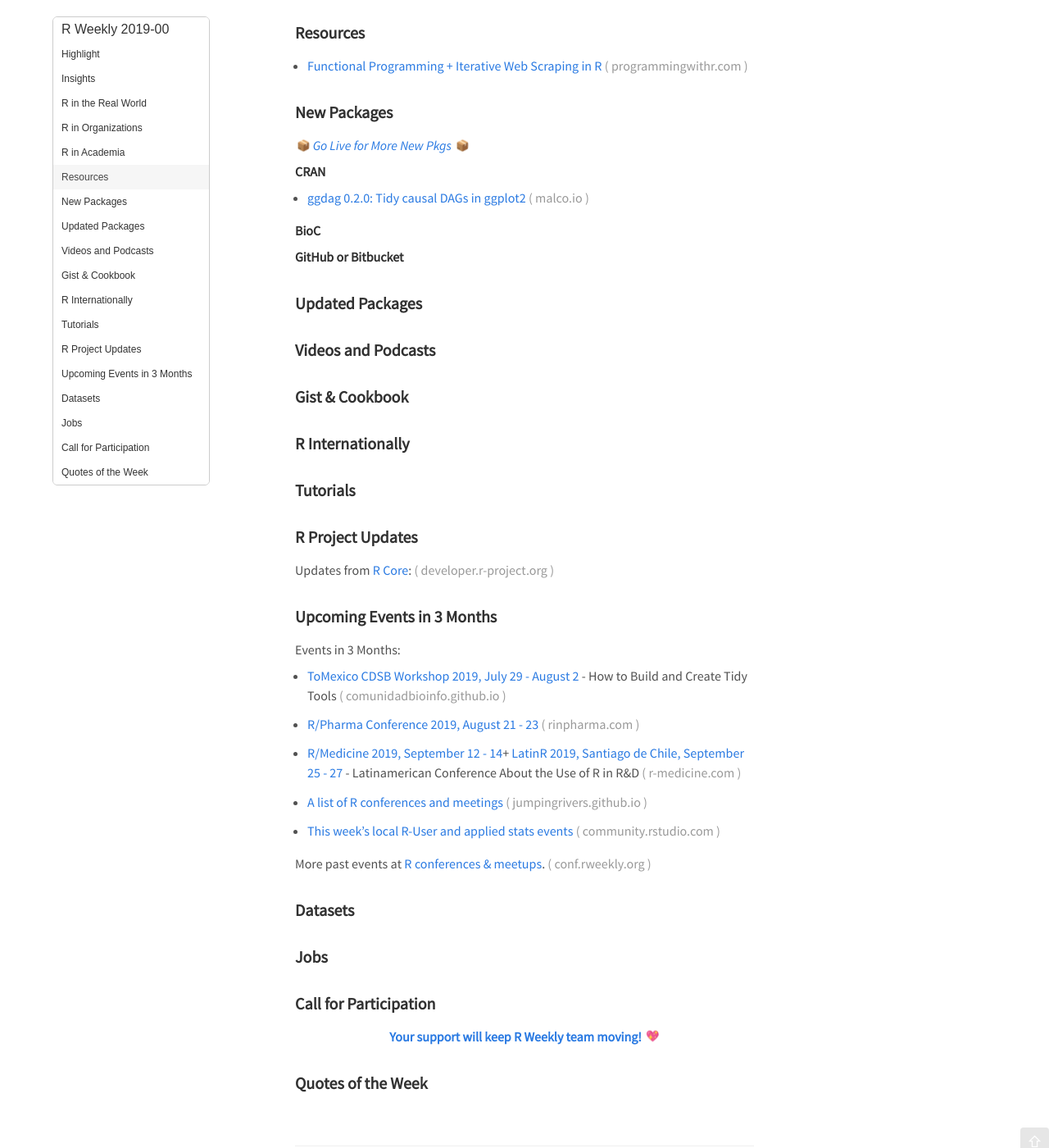
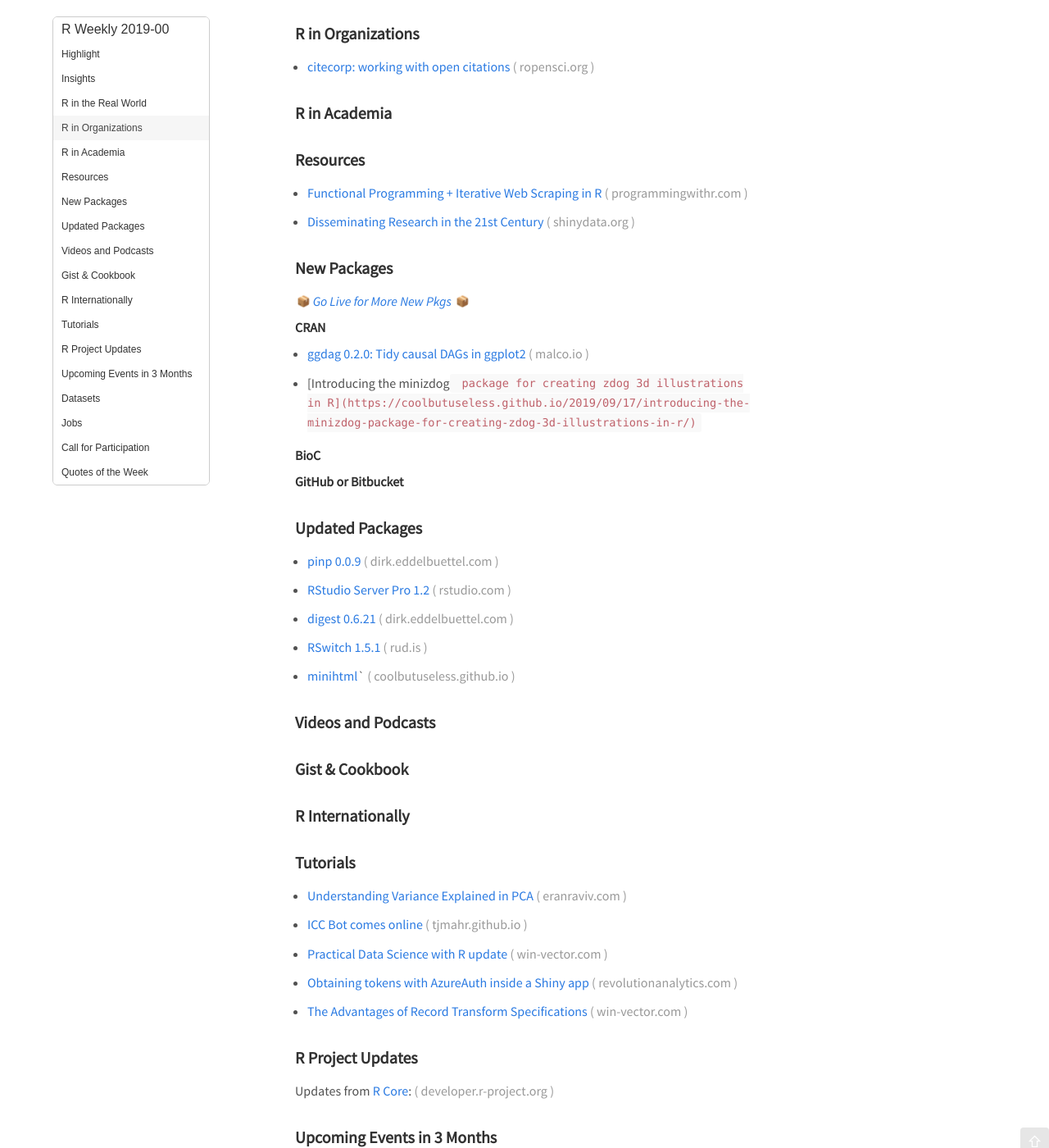
Before and after one commit to rweekly/rweekly.org, a Jekyll site: the page built from draft.md, in a window 1280 px wide and 1400 px high, scrolled down 852 px. Shown: the whole window at 82% size. Built offline with Jekyll 4.4.1, drawn with Linux system fonts in a browser that asks for light colours; emoji names are drawn with the system emoji font; comment, search, counter and statistics services are not loaded; some of the changed text lies outside the part shown.

Commit message:
Draft: 2019-38

```diff
--- a/draft.md
+++ b/draft.md
@@ -22,9 +22,15 @@
 ![30- Period Ahead Forecast Model Counts by Rank (based on lowest MAE)](https://i0.wp.com/www.remixinstitute.com/wp-content/uploads/30-period-ahead-model-win-counts-remixautoml.png?w=817&ssl=1)
 
 
++ [Finding the Modal School District: Inspired by NPR Planet Money's Modal American Analysis](https://ivelasq.rbind.io/blog/modal-district/)
+
++ [Text yourself from #rstats](https://richpauloo.github.io/2019-09-11-Using-Twilio-to-text-myself-after-long-running-jobs/)
+
 
 ###  R in Organizations
 
+
++ [citecorp: working with open citations](https://ropensci.org/technotes/2019/09/17/citecorp/)
 
 
 ###  R in Academia
@@ -35,6 +41,9 @@
 
 + [Functional Programming + Iterative Web Scraping in R](https://www.programmingwithr.com/functional-programming-iterative-web-scraping-in-r/)
 
++ [Disseminating Research in the 21st Century](http://www.shinydata.org/demo/)
+
+
 
 ###  New Packages
 
@@ -44,6 +53,7 @@
 
 - [ggdag 0.2.0: Tidy causal DAGs in ggplot2](https://malco.io/2019/09/17/tidy-causal-dags-with-ggdag-0-2-0/)
 
++ [Introducing the minizdog` package for creating zdog 3d illustrations in R](https://coolbutuseless.github.io/2019/09/17/introducing-the-minizdog-package-for-creating-zdog-3d-illustrations-in-r/)`
 
 **BioC**
 
@@ -55,7 +65,16 @@
 
 ### Updated Packages
 
++ [pinp 0.0.9](http://dirk.eddelbuettel.com/blog/2019/09/15#pinp_0.0.9)
 
+
++ [RStudio Server Pro 1.2](https://blog.rstudio.com/2019/09/19/rstudio-1-2-5-release/)
+
++ [digest 0.6.21](http://dirk.eddelbuettel.com/blog/2019/09/20#digest_0.6.21)
+
++ [RSwitch 1.5.1](https://rud.is/b/2019/09/21/rswitch-1-5-1-released/)
+
++ [minihtml](https://coolbutuseless.github.io/2019/09/19/introducing-the-minihtml-package-for-creating-html-documents-in-r/)`
 
 ###  Videos and Podcasts
 
@@ -70,6 +89,21 @@
 
 
 ###  Tutorials
+
++ [Understanding Variance Explained in PCA](https://eranraviv.com/understanding-variance-explained-in-pca/)
+
+
++ [ICC Bot comes online](https://tjmahr.github.io/iccbot-comes-online/)
+
+
++ [Practical Data Science with R update](http://www.win-vector.com/blog/2019/09/practical-data-science-with-r-update/)
+
+
++ [Obtaining tokens with AzureAuth inside a Shiny app](https://blog.revolutionanalytics.com/2019/09/azureauth-shiny.html)
+
+
+
++ [The Advantages of Record Transform Specifications](http://www.win-vector.com/blog/2019/09/the-advantages-of-record-transform-specifications/)
 
 
 
```
